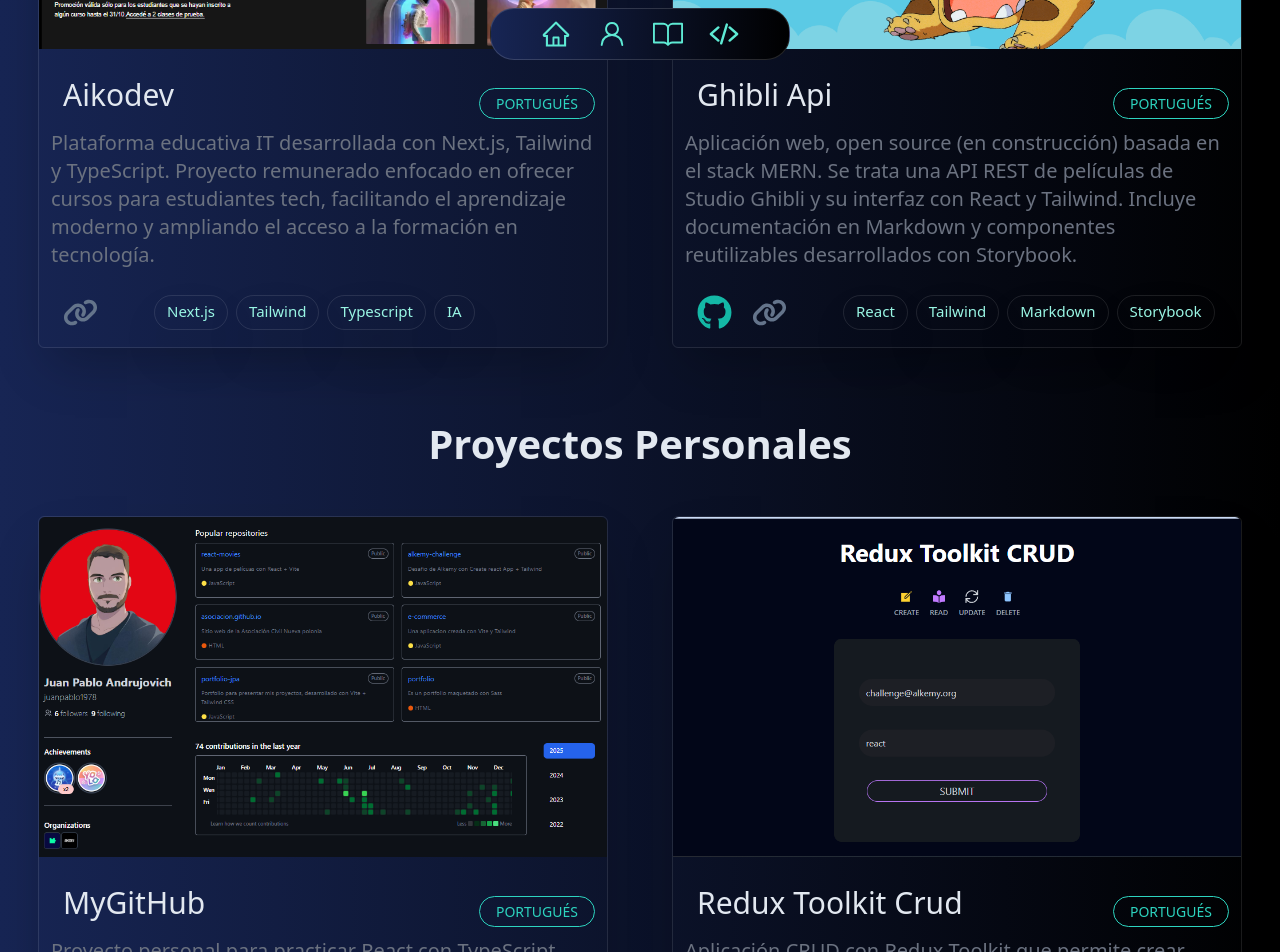
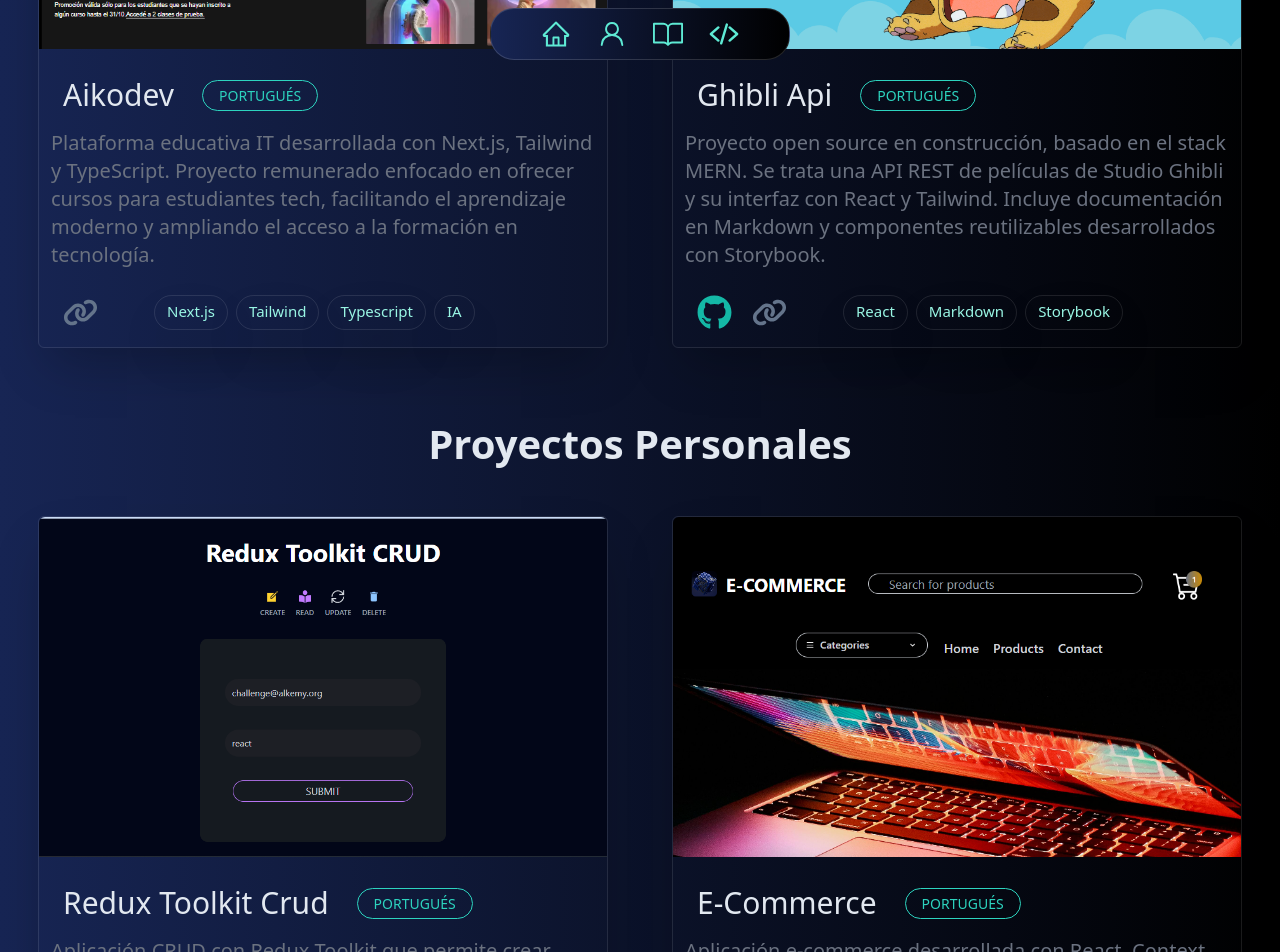
Before and after one commit to juanpablo1978/portfolio-jpa, a React (Vite) app: page /portfolio in a window 1280 px wide. Shown: the part 700-1652 px from the top of the page. Built offline with nearby package versions, Linux system fonts and the light colour scheme.

Commit message:
ajustes chat portfolio

```diff
--- a/public/Data/Data.jsx
+++ b/public/Data/Data.jsx
@@ -35,7 +35,7 @@
   {
     id: 1,
     title: "Home",
-    icon:<AiOutlineHome className="h-6 w-6"/> ,
+    icon: <AiOutlineHome className="h-6 w-6" />,
     link: "/",
   },
   {
@@ -137,74 +137,76 @@
     id: 1,
     title: "Aikodev",
     image: "/Images/print-portfolio2.png",
-     tecnologias: [ "Next.js", "Tailwind", "Typescript", "IA"],
-    description:"Plataforma educativa IT desarrollada con Next.js, Tailwind y TypeScript. Proyecto remunerado enfocado en ofrecer cursos para estudiantes tech, facilitando el aprendizaje moderno y ampliando el acceso a la formación en tecnología.",
-    urlDemo: "https://www.aikodev.com/?fbclid=PAZXh0bgNhZW0CMTEAAacpD39ONorwuJdewkKp1crRNZqHneitvNnuHcB-0-TPTNiUBtlwDQRCZbpvCw_aem_2XH74sBqKSVUW-1JtxM2SQ",
+    tecnologias: ["Next.js", "Tailwind", "Typescript", "IA"],
+    description:
+      "Plataforma educativa IT desarrollada con Next.js, Tailwind y TypeScript. Proyecto remunerado enfocado en ofrecer cursos para estudiantes tech, facilitando el aprendizaje moderno y ampliando el acceso a la formación en tecnología.",
+    urlDemo:
+      "https://www.aikodev.com/?fbclid=PAZXh0bgNhZW0CMTEAAacpD39ONorwuJdewkKp1crRNZqHneitvNnuHcB-0-TPTNiUBtlwDQRCZbpvCw_aem_2XH74sBqKSVUW-1JtxM2SQ",
+      portugues: 'Plataforma educativa IT desarrollada con Next.js, Tailwind y TypeScript. Proyecto remunerado enfocado en ofrecer cursos para estudiantes tech, facilitando el aprendizaje moderno y ampliando el acceso a la formación en tecnología. '
   },
   {
     id: 2,
     title: "Ghibli Api",
-     tecnologias: [ "React", "Tailwind", "Markdown", "Storybook"],
+    tecnologias: ["React", "Markdown", "Storybook"],
     image: "/Images/ghibliapi.png",
-    description:  "Aplicación web, open source (en construcción) basada en el stack MERN. Se trata una API REST de películas de Studio Ghibli y su interfaz con React y Tailwind. Incluye documentación en Markdown y componentes reutilizables desarrollados con Storybook.",
+    description:
+      "Proyecto open source en construcción, basado en el stack MERN. Se trata una API REST de películas de Studio Ghibli y su interfaz con React y Tailwind. Incluye documentación en Markdown y componentes reutilizables desarrollados con Storybook.",
     urlGithub: "https://github.com/Aikodev-labs/Ghibli-API-platform",
     urlDemo: "https://ghibliapi.aikodev.com/",
+    portugues: 'Aplicación web, open source (en construcción) basada en el stack MERN. Se trata una API REST de películas de Studio Ghibli y su interfaz con React y Tailwind. Incluye documentación en Markdown y componentes reutilizables desarrollados con Storybook.'
   },
-
-]
+];
 
 export const dataPortfolio = [
-
   {
     id: 1,
-    title: "MyGitHub",
-     tecnologias: [ "React", "Typescript",  "TanStack", "Zustand"],
-    image: "/Images/github.png",
-    description:"Proyecto personal para practicar React con TypeScript, Zustand y TanStack Query. Simula un perfil de GitHub, destacando habilidades en consumo de APIs, gestión de estado, maquetado perfect pixel y diseño responsivo moderno.",
-    urlGithub: "https://github.com/juanpablo1978/asociacion.github.io",
-    urlDemo: "https://asociacion-github-io.vercel.app/",
-  },
-  {
-    id: 2,
     title: "Redux Toolkit Crud",
     tecnologias: ["React", "Tailwind", "Redux"],
     image: "/Images/crud.png",
-    description:"Aplicación CRUD con Redux Toolkit que permite crear, leer, actualizar y eliminar registros. Incluye sistema de login y logout con protección de rutas, asegurando acceso seguro y gestión eficiente de datos.",
+    description:
+      "Aplicación CRUD con Redux Toolkit que permite crear, leer, actualizar y eliminar registros. Incluye sistema de login y logout con protección de rutas, asegurando acceso seguro y gestión eficiente de datos.",
     urlGithub: "https://github.com/juanpablo1978/crud-rtk",
     urlDemo: "https://crud-rtk-eta.vercel.app/",
+    portugues:
+      "Aplicação CRUD com Redux Toolkit que permite criar, ler, atualizar e excluir registros. Inclui sistema de login e logout com proteção de rotas, garantindo acesso seguro e gestão eficiente de dados.",
+  },
+
+  {
+    id: 2,
+    title: "E-Commerce",
+    tecnologias: ["React", "Tailwind", "Context"],
+    image: "/Images/ecommerce.png",
+    description:
+      "Aplicación e-commerce desarrollada con React, Context API y Tailwind. Simula una tienda online para practicar maquetado, lógica de carrito y gestión de estado. Ideal para demostrar habilidades frontend aplicadas a retail.",
+    urlGithub: "https://github.com/juanpablo1978/e-commerce",
+    urlDemo: "https://e-commerce-pink-three-60.vercel.app/",
+    portugues:
+      "Aplicação de e-commerce desenvolvida com React, Context API e Tailwind. Simula uma loja online para praticar layout, lógica de carrinho e gerenciamento de estado. Ideal para demonstrar habilidades frontend aplicadas ao varejo.",
   },
 
   {
     id: 3,
-    title: "E-Commerce",
-     tecnologias: ["React", "Tailwind", "Context"],
-    image:
-      "/Images/ecommerce.png",
-      description:"Aplicación e-commerce desarrollada con React, Context API y Tailwind. Simula una tienda online para practicar maquetado, lógica de carrito y gestión de estado. Ideal para demostrar habilidades frontend aplicadas a retail.",
-    urlGithub: "https://github.com/juanpablo1978/e-commerce",
-    urlDemo: "https://e-commerce-pink-three-60.vercel.app/",
-  },
-
-      {
-    id: 5,
-    title: "Quiz",
-     tecnologias: ["Next", "Zutand", "Tailwind", 'Typescript'],
+    title: "Zustand Quiz",
+    tecnologias: ["Next", "Zutand", "Tailwind", "Typescript"],
     image: "/Images/quiz.png",
-    description:"Quiz, interactivo con paginado, desarrollado en Next usando Zustand para manejo de estado global. Incluye navegación entre preguntas, feedback dinámico y UI limpia para experiencia fluida y enfocada.",
+    description:
+      "Quiz, interactivo con paginado, desarrollado en Next usando Zustand para manejo de estado global. Incluye navegación entre preguntas, feedback dinámico y UI limpia para experiencia fluida y enfocada.",
     urlGithub: "https://github.com/juanpablo1978/quizz-app",
     urlDemo: "https://quizz-app-blush-iota.vercel.app/",
+      portugues:
+      "Quiz interativo com paginação, desenvolvido em Next usando Zustand para gerenciamento de estado global. Inclui navegação entre perguntas, feedback dinâmico e uma UI limpa para uma experiência fluida e focada.",
   },
 
   {
     id: 4,
     title: "Translate App",
     tecnologias: ["React", "Typescript", "Tailwind"],
-    image:
-      "/Images/print-translate.png",
-      description:"Aplicación de traducción de textos a múltiples idiomas. Desarrollada con React y Tailwind, integra consumo de APIs y funciones asíncronas para demostrar manejo de datos externos y experiencia de usuario fluida.",
+    image: "/Images/print-translate.png",
+    description:
+      "Aplicación de traducción de textos a múltiples idiomas. Desarrollada con React y Tailwind, integra consumo de APIs y funciones asíncronas para demostrar manejo de datos externos y experiencia de usuario fluida.",
     urlGithub: "https://github.com/juanpablo1978/translate-app",
     urlDemo: "https://translate-app-zeta-swart.vercel.app/",
+     portugues:
+      "Aplicação de tradução de textos para múltiplos idiomas. Desenvolvida com React e Tailwind, integra consumo de APIs e funções assíncronas para demonstrar manipulação de dados externos e oferecer uma experiência de usuário fluida.",
   },
-
-
 ];
--- a/src/components/Portfolio/AikoCard.jsx
+++ b/src/components/Portfolio/AikoCard.jsx
@@ -1,10 +1,9 @@
 import { useState } from "react";
 import { FaLink } from "react-icons/fa6";
-import PropTypes from "prop-types"
+import PropTypes from "prop-types";
 
-const AikoCard = ({data}) => {
-
-    const {id, image, title, description, urlDemo, tecnologias} = data;
+const AikoCard = ({ data }) => {
+  const { id, image, title, description, urlDemo, tecnologias, portugues } = data;
 
   const [open, setOpen] = useState(false);
   const togleOpen = () => setOpen(true);
@@ -26,7 +25,7 @@
       </article>
 
       <article className="gap-3 px-3">
-                  <div className="flex items-center justify-between">
+        <div className="flex items-center gap-x-4">
           <div>
             <h3 className="text-slate-200 text-[18px] lg:text-3xl font-normal pb-2 px-3 lg:my-2">
               {title}
@@ -38,7 +37,8 @@
             <button
               onClick={togleOpen}
               className="mt-2 inline-block px-4 py-1 rounded-full border border-teal-400 text-[14px]
-                               text-teal-400 hover:bg-teal-400 hover:text-black transition-colors"
+                               text-teal-400
+                               mb-4 hover:text-black transition-colors"
             >
               PORTUGUÉS
             </button>
@@ -60,9 +60,7 @@
                 ✕
               </button>
               <p className="text-slate-200 text-[18px] leading-relaxed text-center">
-                          Aquí puedes poner hasta treinta palabras explicando algo
-                          breve e importante, manteniendo claridad y estilo del
-                          portfolio.
+          {portugues}
               </p>
             </div>
           </div>
@@ -97,18 +95,19 @@
         </article>
       </article>
     </article>
-  )
-}
+  );
+};
 
 AikoCard.propTypes = {
   data: PropTypes.shape({
     id: PropTypes.number.isRequired,
     image: PropTypes.string.isRequired,
     title: PropTypes.string.isRequired,
+     portugues: PropTypes.string.isRequired,
     description: PropTypes.string.isRequired,
     urlDemo: PropTypes.string,
     tecnologias: PropTypes.arrayOf(PropTypes.string),
   }).isRequired,
-}
+};
 
-export default AikoCard
+export default AikoCard;
--- a/src/components/Portfolio/GhibliCard.jsx
+++ b/src/components/Portfolio/GhibliCard.jsx
@@ -1,11 +1,11 @@
 import { FaGithub } from "react-icons/fa";
 import { FaLink } from "react-icons/fa6";
 import { useState } from "react";
-import PropTypes from "prop-types"
+import PropTypes from "prop-types";
 
-const GhibliCard = ({data}) => {
-
-    const {id, image, title, description, urlDemo, urlGithub, tecnologias} = data;
+const GhibliCard = ({ data }) => {
+  const { id, image, title, description, urlDemo, urlGithub, tecnologias, portugues } =
+    data;
   const [open, setOpen] = useState(false);
   const togleOpen = () => setOpen(true);
   const togleClose = () => setOpen(false);
@@ -13,7 +13,7 @@
   return (
     <article
       key={id}
-      className="w-[325px] h-[600px] lg:w-[570px] lg:h-[640px] md:w-[350px] md:h-[650px] rounded-md
+      className="w-[325px] h-[650px] lg:w-[570px] lg:h-[640px] md:w-[350px] md:h-[650px] rounded-md
                           bg-transparent border border-white/10 shadow-2xl transition-colors duration-300
                           hover:bg-blue-900/10 hover:border-blue-500/30"
     >
@@ -26,7 +26,7 @@
       </article>
 
       <article className="gap-3 px-3">
-        <div className="flex items-center justify-between">
+        <div className="flex items-center gap-x-4">
           <div>
             <h3 className="text-slate-200 text-[18px] lg:text-3xl font-normal pb-2 px-3 lg:my-2">
               {title}
@@ -38,7 +38,8 @@
             <button
               onClick={togleOpen}
               className="mt-2 inline-block px-4 py-1 rounded-full border border-teal-400 text-[14px]
-                              text-teal-400 hover:bg-teal-400 hover:text-black transition-colors"
+                              text-teal-400  hover:bg-yellow-300 hover:border-yellow-300
+                              mb-4 hover:text-black transition-colors"
             >
               PORTUGUÉS
             </button>
@@ -60,8 +61,7 @@
                 ✕
               </button>
               <p className="text-slate-200 text-[18px] leading-relaxed text-center">
-                Aquí puedes poner hasta treinta palabras explicando algo breve e
-                importante, manteniendo claridad y estilo del portfolio.
+               {portugues}
               </p>
             </div>
           </div>
@@ -111,11 +111,12 @@
     id: PropTypes.number.isRequired,
     image: PropTypes.string.isRequired,
     title: PropTypes.string.isRequired,
+     portugues: PropTypes.string.isRequired,
     description: PropTypes.string.isRequired,
     urlGithub: PropTypes.string,
     urlDemo: PropTypes.string,
     tecnologias: PropTypes.arrayOf(PropTypes.string),
   }).isRequired,
-}
+};
 
 export default GhibliCard;
--- a/src/components/Portfolio/MyProjctsCard.jsx
+++ b/src/components/Portfolio/MyProjctsCard.jsx
@@ -4,9 +4,10 @@
 import PropTypes from "prop-types"
 
 
+
 const MyProjctsCard = ({data}) => {
 
-  const {id, image, title, description, urlDemo, urlGithub, tecnologias} = data;
+  const {id, image, title, description, urlDemo, urlGithub, tecnologias, portugues} = data;
 
    const [open, setOpen] = useState(false);
     const togleOpen = () => setOpen(true);
@@ -28,7 +29,7 @@
                 </article>
 
                 <article className="gap-3 px-3">
-                  <div className="flex items-center justify-between">
+                  <div className="flex items-center gap-x-4">
                     <div>
                       <h3 className="text-slate-200 text-[18px] lg:text-3xl font-normal pb-2 px-3 lg:my-2">
                         {title}
@@ -40,7 +41,8 @@
                       <button
                         onClick={togleOpen}
                         className="mt-2 inline-block px-4 py-1 rounded-full border border-teal-400 text-[14px]
-                               text-teal-400 hover:bg-teal-400 hover:text-black transition-colors"
+                               text-teal-400  hover:bg-yellow-300 hover:border-yellow-300
+                               mb-4 hover:text-black transition-colors"
                       >
                         PORTUGUÉS
                       </button>
@@ -61,10 +63,11 @@
                         >
                           ✕
                         </button>
+                        {
+
+                        }
                         <p className="text-slate-200 text-[18px] leading-relaxed text-center">
-                          Aquí puedes poner hasta treinta palabras explicando algo
-                          breve e importante, manteniendo claridad y estilo del
-                          portfolio.
+                         {portugues}
                         </p>
                       </div>
                     </div>
@@ -114,6 +117,7 @@
     id: PropTypes.number.isRequired,
     image: PropTypes.string.isRequired,
     title: PropTypes.string.isRequired,
+       portugues: PropTypes.string.isRequired,
     description: PropTypes.string.isRequired,
     urlGithub: PropTypes.string,
     urlDemo: PropTypes.string,
```
Lines whose indentation alone changed are shown as unchanged.
